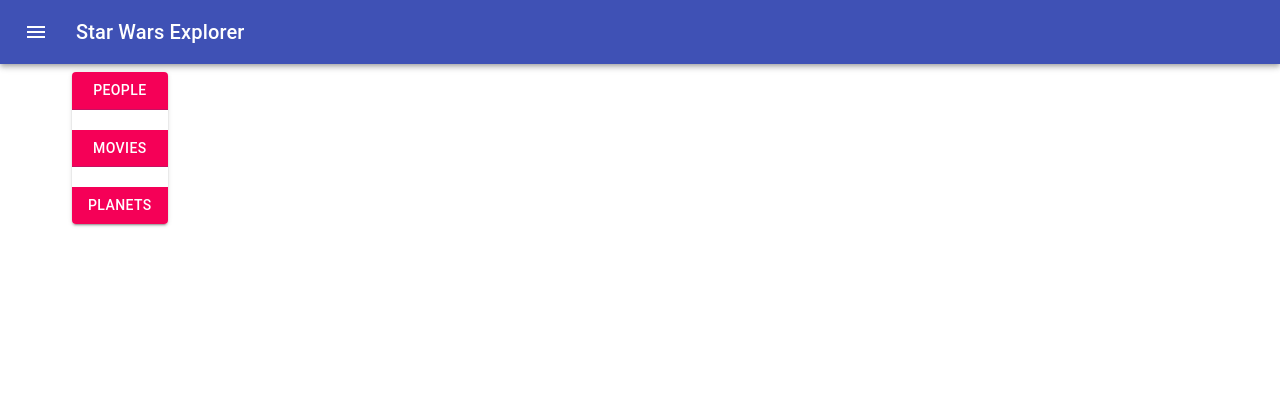
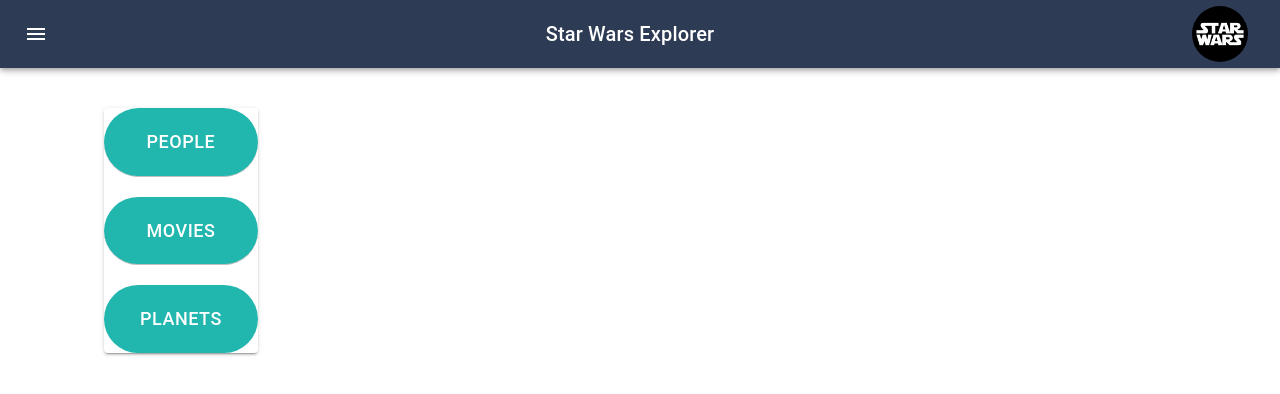
Before and after one commit to conestoga-web/starwars_explorer_tsx, a React (Create React App) app: page / in a window 1280 px wide. Shown: the top 394 px of the page. Built offline with nearby package versions, Linux system fonts and the light colour scheme.

Commit message:
update for logo & color

```diff
--- a/src/components/ButtonAppBar.tsx
+++ b/src/components/ButtonAppBar.tsx
@@ -1,16 +1,18 @@
 import React from 'react';
-import { makeStyles, Theme } from '@material-ui/core/styles';
+import { createStyles, makeStyles, Theme } from '@material-ui/core/styles';
 import AppBar from '@material-ui/core/AppBar';
 import Toolbar from '@material-ui/core/Toolbar';
 import Typography from '@material-ui/core/Typography';
-//import Button from '@material-ui/core/Button';
+import Button from '@material-ui/core/Button';
 import IconButton from '@material-ui/core/IconButton';
 import MenuIcon from '@material-ui/icons/Menu';
 import Menu from '@material-ui/core/Menu';
 import MenuItem from '@material-ui/core/MenuItem';
 import Link from '@material-ui/core/Link';
+import Avatar from '@material-ui/core/Avatar';
 
-const useStyles = makeStyles((theme: Theme) => ({
+const useStyles = makeStyles((theme: Theme) =>
+  createStyles({
     root: {
       flexGrow: 1,
     },
@@ -19,8 +21,18 @@
     },
     title: {
       flexGrow: 1,
+      textAlign: 'center',
     },
-}));
+    small: {
+      width: theme.spacing(3),
+      height: theme.spacing(3),
+    },
+    large: {
+      width: theme.spacing(7),
+      height: theme.spacing(7),
+    },
+  }),
+);
 
 export default function ButtonAppBar({title}) {
   const classes = useStyles();
@@ -37,7 +49,7 @@
 
   return (
     <div className={classes.root}>
-      <AppBar position="static">
+      <AppBar position="static" style={{ background: '#2E3B55' }}>
         <Toolbar>
           <IconButton edge="start" className={classes.menuButton} color="inherit" aria-label="menu" aria-controls="simple-menu" aria-haspopup="true" onClick={handleClick}>
             <MenuIcon />
@@ -57,6 +69,7 @@
           <Typography variant="h6" className={classes.title}>
            {title}
           </Typography>
+          <Button href="/starwars_explorer_tsx/#/"><Avatar alt="Star Wars Logo" src="images/starwars_logo.jpg" className={classes.large} /></Button>
         </Toolbar>
       </AppBar>
     </div>
--- a/src/components/Movie.tsx
+++ b/src/components/Movie.tsx
@@ -16,6 +16,7 @@
       borderRadius: 3,
       boxShadow: '0 3px 5px 2px rgba(255, 105, 135, .3)',
       color: 'white',
+      marginBottom: '30px',
   /*     height: 48,
       padding: '0 30px', */
     },
--- a/src/components/People.tsx
+++ b/src/components/People.tsx
@@ -17,6 +17,7 @@
       borderRadius: 3,
       boxShadow: '0 3px 5px 2px rgba(255, 105, 135, .3)',
       color: 'white',
+      marginBottom: '30px',
     },
     bullet: {
       display: 'inline-block',
--- a/src/components/Planet.tsx
+++ b/src/components/Planet.tsx
@@ -16,6 +16,7 @@
       borderRadius: 3,
       boxShadow: '0 3px 5px 2px rgba(255, 105, 135, .3)',
       color: 'white',
+      marginBottom: '30px',
     },
     bullet: {
       display: 'inline-block',
--- a/src/pages/Home.tsx
+++ b/src/pages/Home.tsx
@@ -9,7 +9,7 @@
   root: {
     display: 'flex',
     '& > *': {
-      margin: theme.spacing(1),
+      margin: theme.spacing(5),
     },
   },
 }));
@@ -26,13 +26,31 @@
                 orientation="vertical"
                 aria-label="vertical contained primary button group"
                 variant="contained"
-                color="secondary"
             >
-              <Button href="/starwars_explorer_tsx/#/people">People</Button><br />
-              <Button href="/starwars_explorer_tsx/#/movies">Movies</Button><br />
-              <Button href="/starwars_explorer_tsx/#/planets">Planets</Button>
+              <Button href="/starwars_explorer_tsx/#/people" style={{
+                  borderRadius: 35,
+                  backgroundColor: "#21b6ae",
+                  color: "#ffffff",
+                  padding: "18px 36px",
+                  fontSize: "18px"
+                }} variant="contained">People</Button><br />
+              <Button href="/starwars_explorer_tsx/#/movies" style={{
+                  borderRadius: 35,
+                  backgroundColor: "#21b6ae",
+                  color: "#ffffff",
+                  padding: "18px 36px",
+                  fontSize: "18px"
+                }} variant="contained">Movies</Button><br />
+              <Button href="/starwars_explorer_tsx/#/planets" style={{
+                  borderRadius: 35,
+                  backgroundColor: "#21b6ae",
+                  color: "#ffffff",
+                  padding: "18px 36px",
+                  fontSize: "18px"
+                }} variant="contained">Planets</Button>
             </ButtonGroup>
         </div>
+
       </section>
     </>
   );
```
Also changed, not shown: public/images/starwars_logo.jpg (added). Lines whose indentation alone changed are shown as unchanged.
